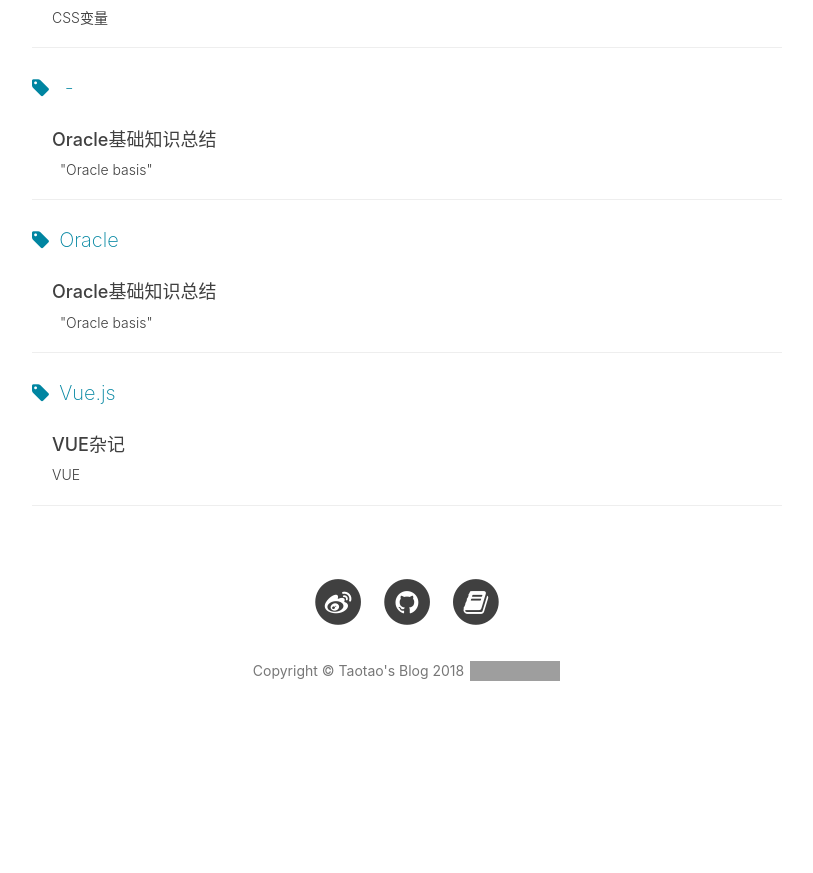
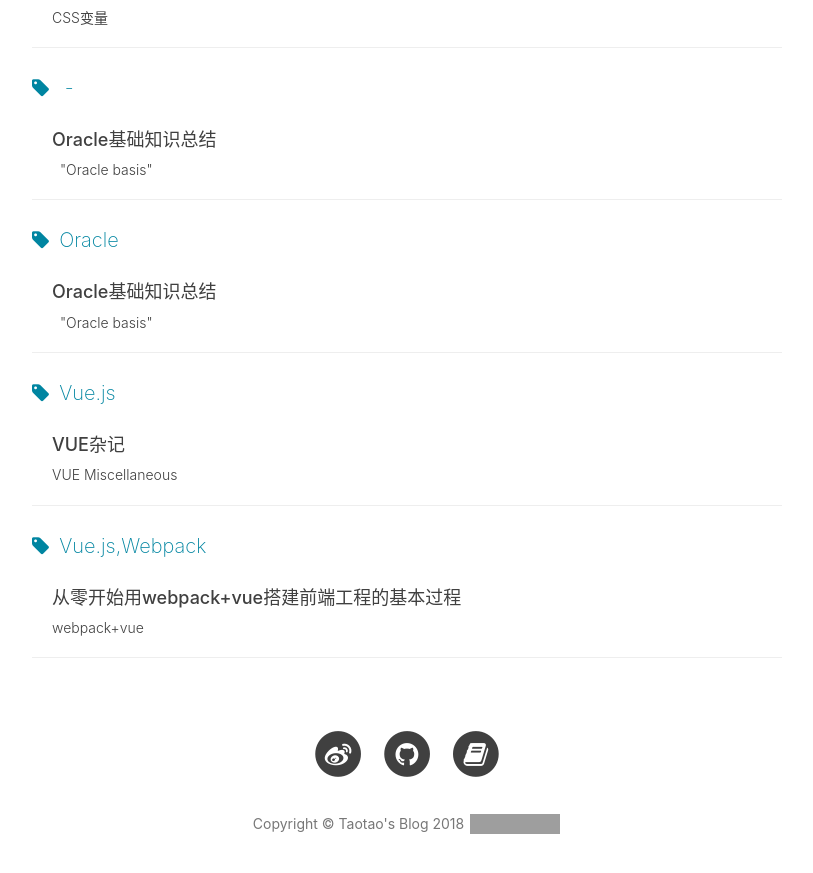
Before and after one commit to Xutaotaotao/Xutaotaotao.github.io, a Jekyll site: the page built from tags.html, in a window 1280 px wide and 900 px high, scrolled down 4989 px. Shown: the top 873 px of the window, without its empty margins (233-1046 px from the left). Built offline with Jekyll 4.4.1, drawn with Linux system fonts in a browser that asks for light colours; comment, search, counter and statistics services are not loaded; before the commit the page ends 5737 px from its top, so only the background shows below that; part of the change alters nothing that is shown; grey boxes are pictures that could not be loaded.

Commit message:
add vue-webpack

````diff
--- a/_posts/2018-3-19-vue-miscellaneous.md
+++ b/_posts/2018-3-19-vue-miscellaneous.md
@@ -1,7 +1,7 @@
 ---
 layout:     post
 title:      "VUE杂记"
-subtitle:   "VUE"
+subtitle:   "VUE Miscellaneous"
 date:       2018-3-19 21:21
 author:     "xutaotao"
 header-img: "img/book.jpeg"
--- /dev/null
+++ b/_posts/2018-3-28-vue-webpack.md
@@ -0,0 +1,267 @@
+---
+layout:     post
+title:      "从零开始用webpack+vue搭建前端工程的基本过程"
+subtitle:   "webpack+vue"
+date:       2018-3-19 21:21
+author:     "xutaotao"
+header-img: "img/book.jpeg"
+tags:
+  - Vue.js,Webpack
+---
+
+**目标：**
+
+- 配置开发时的前端工程
+
+**环境**
+
+- win10家庭中文版+node6.13.1+webpack3.10.0
+
+
+### 详细步骤
+
+
+
+### 1.初始化项目
+
+- 创建项目文件
+- npm init初始化package.json文件
+- 安装webpack vue vue-loader
+
+  `npm i webpack vue vue-loader --save`
+- 安装css-loader vue-template-compiler依赖项
+
+  `npm i css-loader vue-template-compiler --save`
+
+### 2.创建源码文件
+
+- 在项目目录下创建src目录
+- 在src目录下创建app.vue文件
+```
+<template>
+    <div id="weather">
+        {{text}}}
+    </div>
+</template>
+
+<script>
+    export default{
+        data(){
+            return{
+                text:'天气查询'
+            }
+        }
+    }
+</script>
+
+<style>
+    #weather{
+        color: aqua;
+        font-size: 20px;
+    }
+</style>
+```
+此时的app.vue文件无法直接在页面上展示，需要对webpack进行配置。
+
+
+### 3.webpack配置实现加载各种静态资源以及CSS处理器
+
+- 在项目目录下创建webpack.confing.js
+- 配置出口，入口文件以及相应的文件module
+```
+const path = require('path');
+
+module.exports = {
+    entry:path.join(__dirname,'src/index.js'),
+    output:{
+        filename:'bundle.js',
+        path:path.join(__dirname,'dist')
+    },
+    module: {
+        rules: [
+            {
+                test:/\.vue$/,
+                loader: 'vue-loader'
+            },
+            {
+                test:/\.css$/,
+                use:[
+                    'style-loader',
+                    'css-loader'
+                ]
+            },
+            {
+                test:/\.less$/,
+                use:[
+                    'style-loader',
+                    'css-loader',
+                    'less-loader'
+                ]
+            },
+            {
+                test:/\.(gif|jpg|jpeg|png|svg)$/,
+                use:[
+                    {
+                        loader: 'url-loader',
+                        options: {
+                            limit:1024,
+                            name:'[name]-weather.[ext]'
+                        }
+                    }
+                ]
+            }
+        ]
+    }
+};
+```
+- 在src目录下创建index.js
+```
+// 引入vue,app.vue
+import Vue from 'vue'
+import App from './app.vue'
+
+//创建html节点
+const root = document.createElement('div');
+document.body.appendChild(root);
+
+//创建一个vue,并将内容引入到html里面
+new Vue({
+    render:(h) => h(App)
+}).$mount(root);
+```
+
+- 在package.json文件里面加入脚本
+
+`  "build": "webpack --config webpack.config.js" `
+
+- 安装文件module处理依赖库
+
+`npm i style-loader url-loader file-loader css-loader less less-loader --save`
+
+- 然后将项目bulid
+ `npm run build`
+
+ 在这里就已经实现了用webpack加载静态资源的功能。
+
+ ### 4.配置webpack-dev-server
+
+ - 修改package.json中的script
+
+```
+"build": "cross-env NODE_ENV=production webpack --config webpack.config.js",//修改之前的bulid
+"dev": "cross-env NODE_ENV=development webpack-dev-server --config webpack.config.js"//添加dev
+```
+
+- 安装依赖项cross-env
+
+`npm i cross-env --save`
+
+- 再次配置webpack.config.js
+```
+const path = require('path');
+const HTMLPlugin = require('html-webpack-plugin');
+const webpack = require('webpack');
+
+const isDev = process.env.NODE_ENV === 'development';
+
+const config = {
+    target: 'web',
+    entry:path.join(__dirname,'src/index.js'),
+    output:{
+        filename:'bundle.js',
+        path:path.join(__dirname,'dist')
+    },
+    module: {
+        rules: [
+            {
+                test:/\.vue$/,
+                loader: 'vue-loader'
+            },
+            {
+                test:/\.css$/,
+                use:[
+                    'style-loader',
+                    'css-loader'
+                ]
+            },
+            {
+                test:/\.less$/,
+                use:[
+                    'style-loader',
+                    'css-loader',
+                    'less-loader'
+                ]
+            },
+            {
+                test:/\.(gif|jpg|jpeg|png|svg)$/,
+                use:[
+                    {
+                        loader: 'url-loader',
+                        options: {
+                            limit:1024,
+                            name:'[name]-weather.[ext]'
+                        }
+                    }
+                ]
+            }
+        ]
+    },
+    plugins: [
+        //判断环境引用插件
+        new webpack.DefinePlugin({
+            'process.env':{
+                NODE_ENV:isDev ? '"development"' : '"production"'
+            }
+        }),
+        new HTMLPlugin()
+    ]
+};
+
+if(isDev){
+    config.devtool = '#cheap-module-eval-source-map';//在浏览器映射源代码
+    config.devServer = {
+        port:8000,
+        host:'0.0.0.0',
+        overlay:{
+            error:true,
+        },
+        hot:true//只对组件进行修改，不刷新全部页面
+    };
+    config.plugins.push(
+        new webpack.HotModuleReplacementPlugin(),
+        new webpack.NoEmitOnErrorsPlugin()
+    );
+}
+
+module.exports = config;
+
+```
+
+- 安装重新配置的需要的依赖项
+
+` npm i html-webpack-plugin webpack-dev-server@2.11.2 --save`
+
+到这里基本的项目配置就完成了，然后就可以开始开发了。
+
+下面为开发需要的依赖：
+```
+"dependencies": {
+    "cross-env": "^5.1.4",
+    "css-loader": "^0.28.11",
+    "file-loader": "^1.1.11",
+    "html-webpack-plugin": "^3.1.0",
+    "less": "^3.0.1",
+    "less-loader": "^4.1.0",
+    "style-loader": "^0.20.3",
+    "url-loader": "^1.0.1",
+    "vue": "^2.5.16",
+    "vue-loader": "^14.2.2",
+    "vue-template-compiler": "^2.5.16",
+    "webpack": "^3.10.0",
+    "webpack-dev-server": "^2.11.2"
+  }
+
+```
+项目目录结构
+
+![Contents.png](https://upload-images.jianshu.io/upload_images/8108267-71dfbeec530edbb0.png?imageMogr2/auto-orient/strip%7CimageView2/2/w/1240)
````
